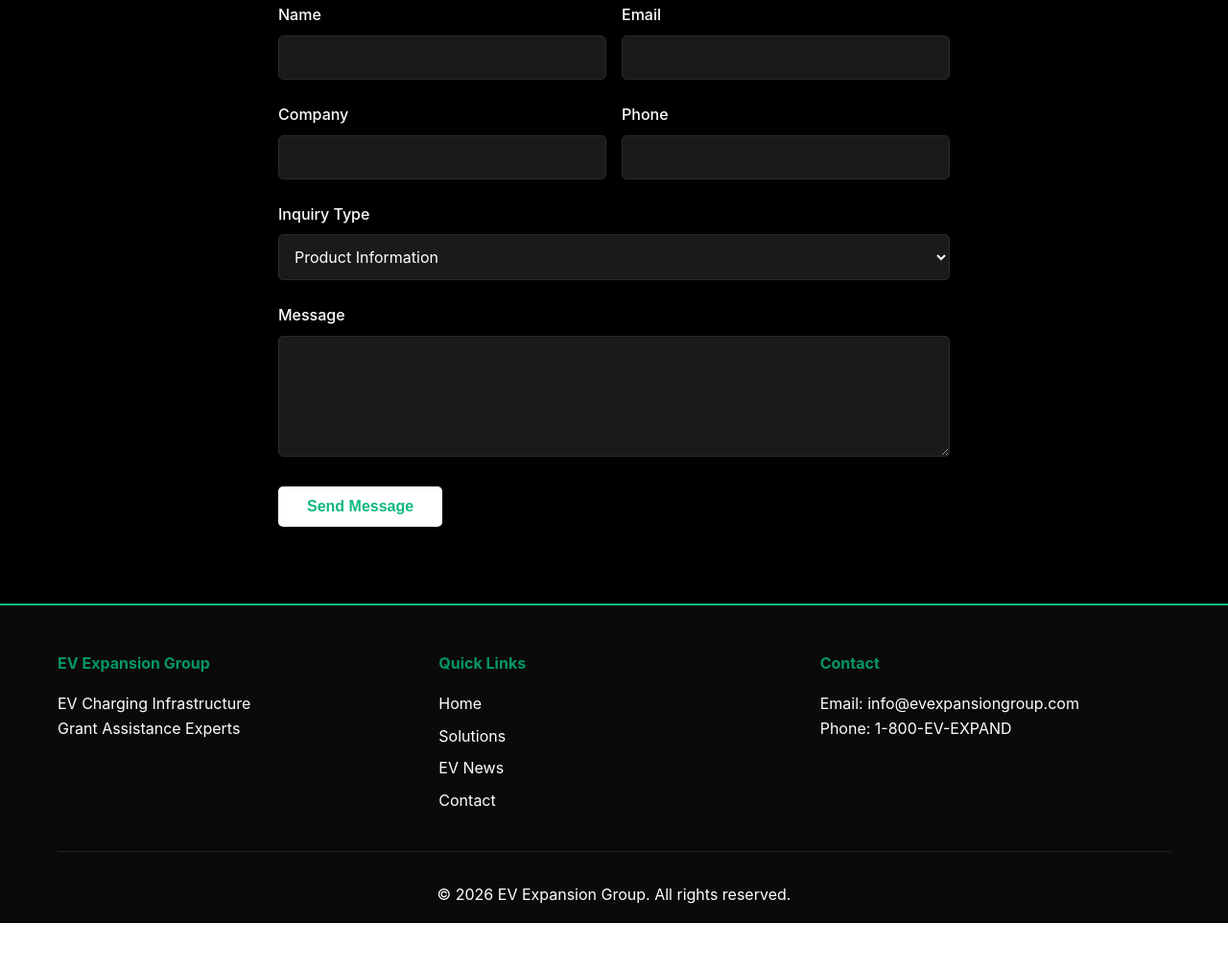
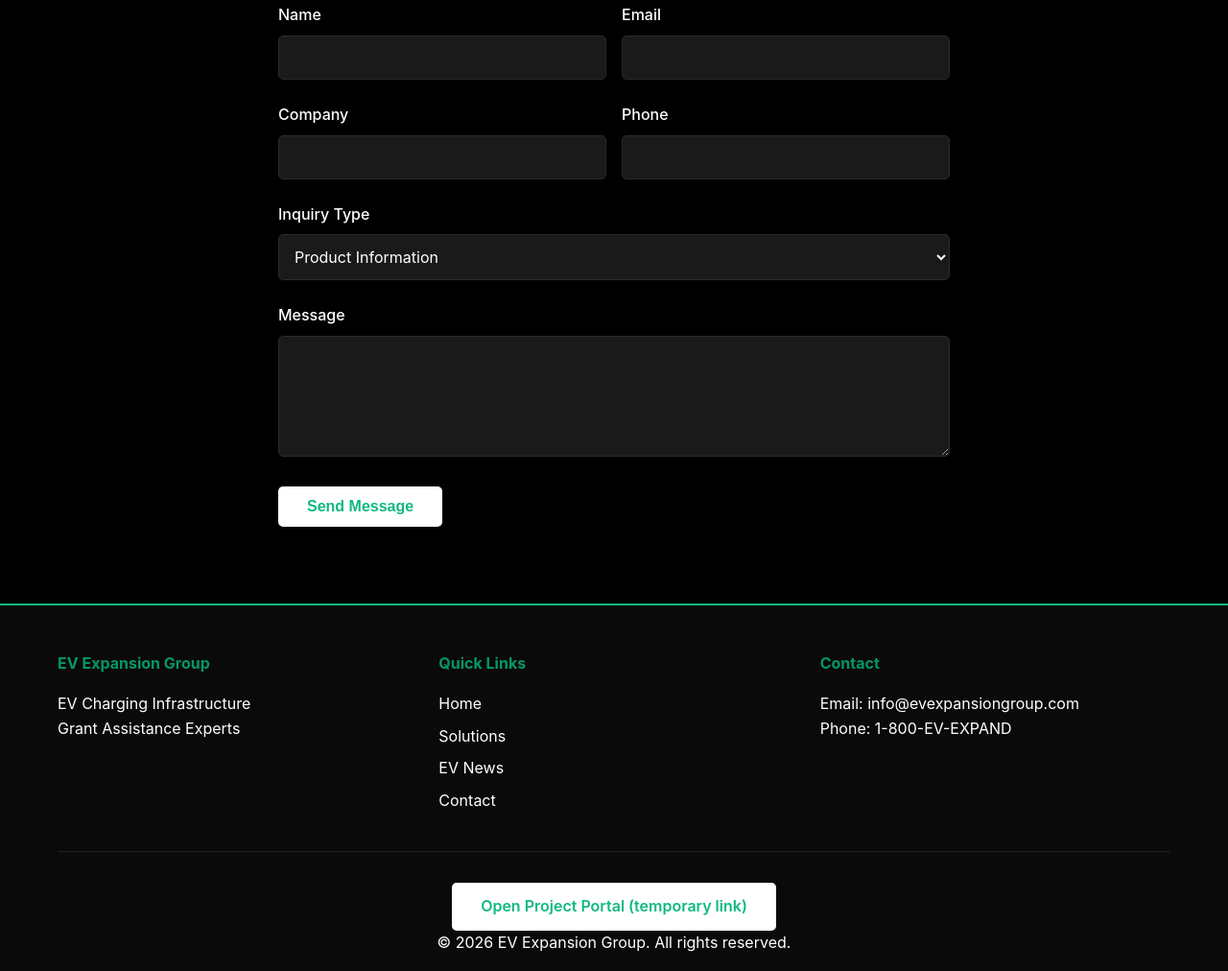
Before and after one commit to audiofile2369-art/ev-expansion-group, a plain HTML site: page index.html in a window 1280 px wide. Shown: the part 3033-4045 px from the top of the page at 96% size. Before the commit the page ends 3995 px from the top, so only its background shows below. Drawn offline with Linux system fonts and the light colour scheme.

Commit message:
Add portal access button to homepage
Co-Authored-By: Claude Sonnet 4.5 <noreply@anthropic.com>

```diff
--- a/index.html
+++ b/index.html
@@ -199,6 +199,7 @@
                 </div>
             </div>
             <div class="footer-bottom">
+                <a class="btn btn-primary" href="portal.html">Open Project Portal (temporary link)</a>
                 <p>&copy; 2026 EV Expansion Group. All rights reserved.</p>
             </div>
         </div>
```
